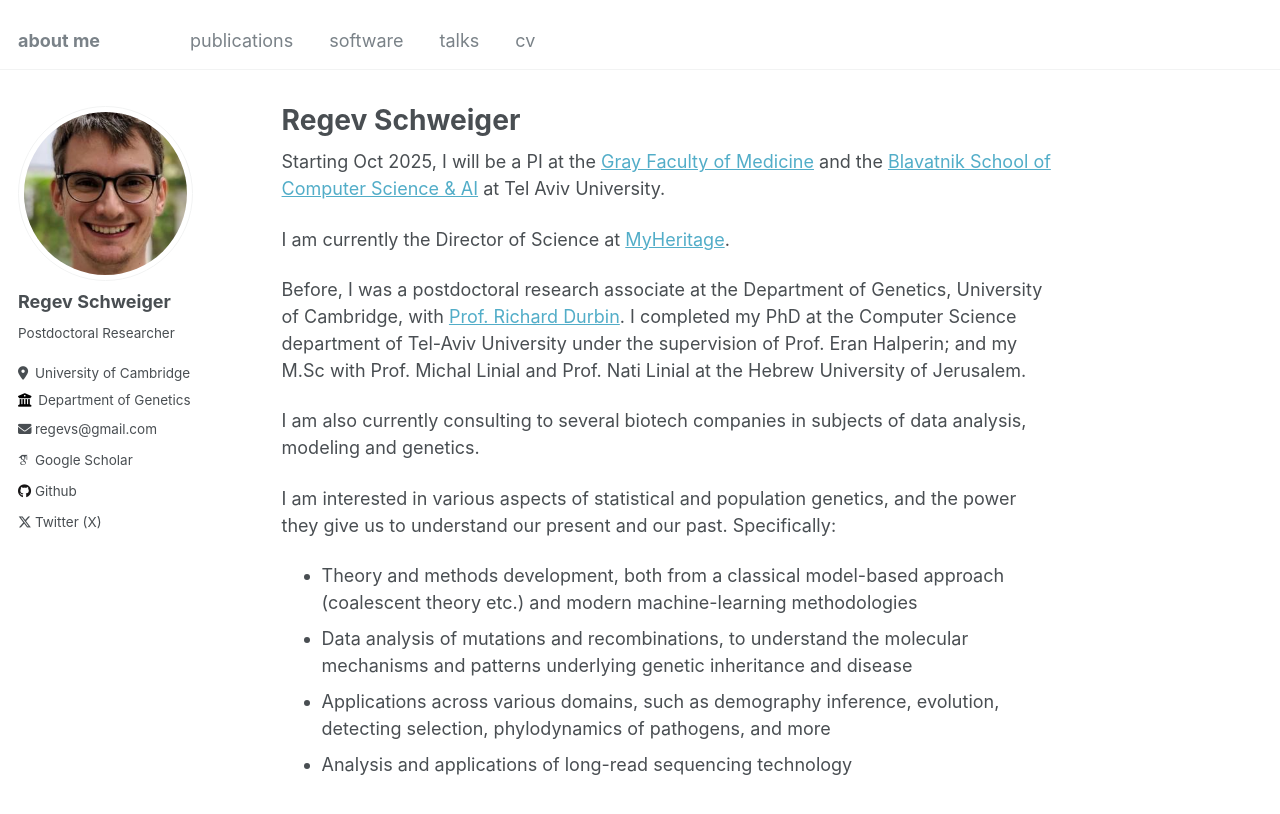
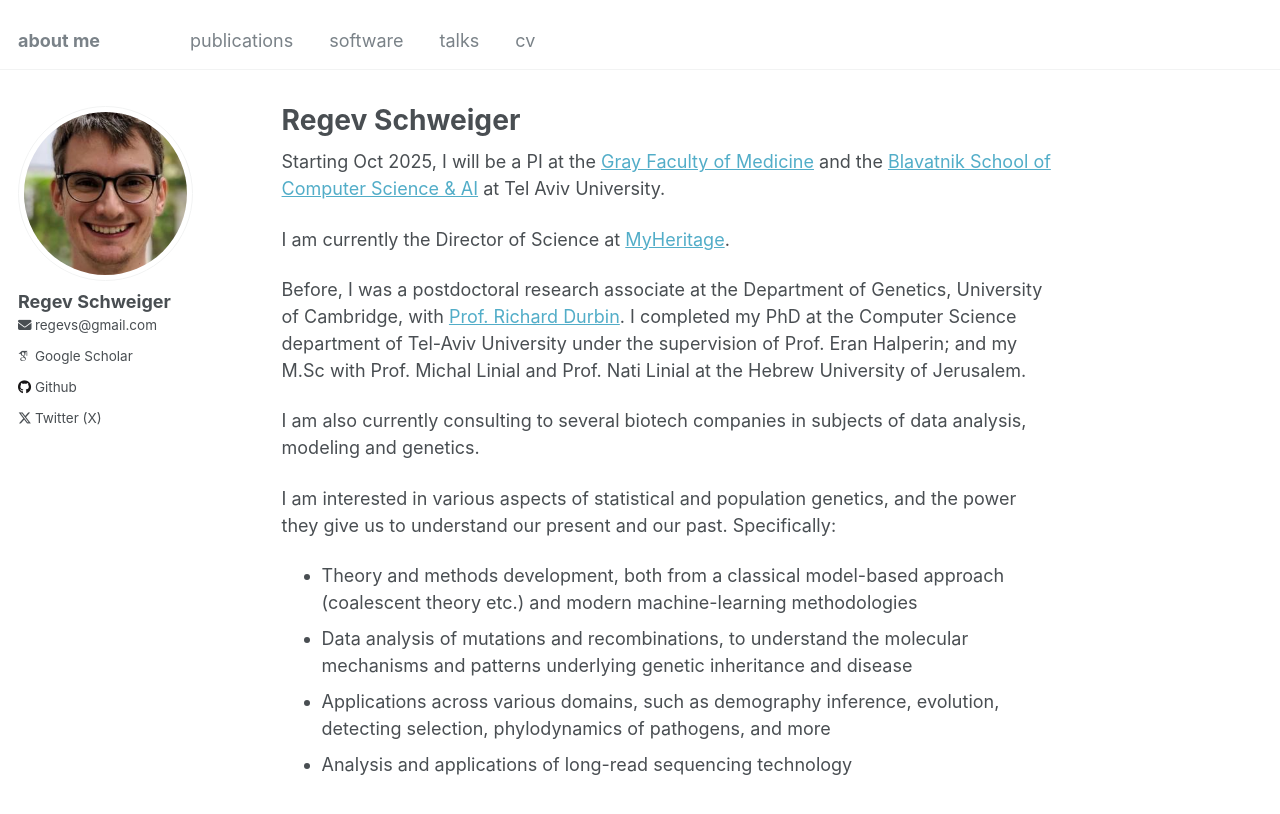
Before and after one commit to regevs/regevs.github.io, a Jekyll site: the page built from _pages/about.md, in a window 1280 px wide and 985 px high. Shown: the top 814 px of the window. Built offline with Jekyll 4.4.1, drawn with Linux system fonts in a browser that asks for light colours; some web fonts are replaced.

Commit message:
Update _config.yml

```diff
--- a/_config.yml
+++ b/_config.yml
@@ -24,9 +24,9 @@ author:
   avatar           : "regev_photo.jpg"
   name             : "Regev Schweiger"
   pronouns         : # example: "she/her"
-  bio              : "Postdoctoral Researcher"
-  location         : "University of Cambridge"
-  employer         : "Department of Genetics"
+  #bio              : "Soon: PI @ T"
+  #location         : "University of Cambridge"
+  #employer         : "Department of Genetics"
   uri              : # URL
   email            : "regevs@gmail.com"
 
```
